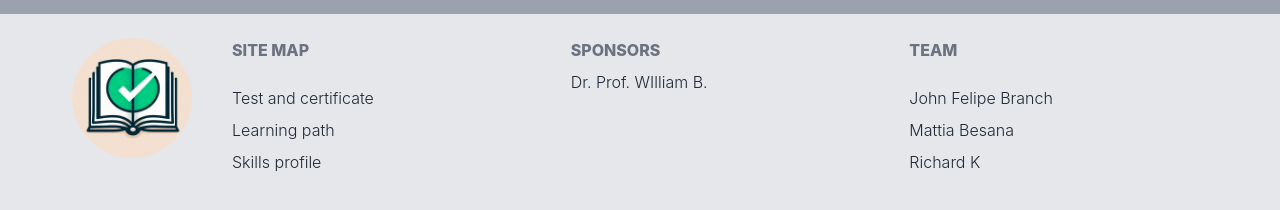
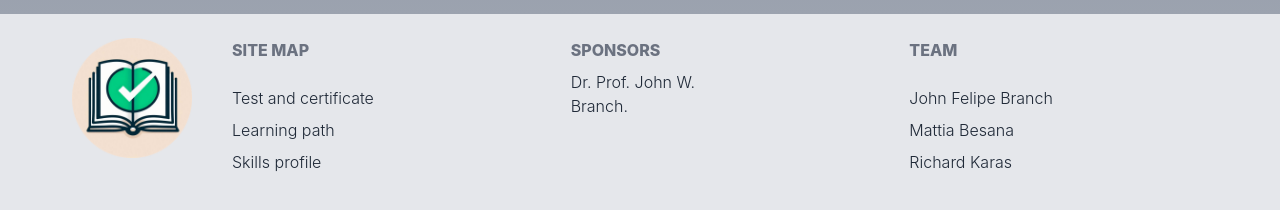
Before and after one commit to Art3Labs/ReadCert, a Next.js app: page / in a window 1280 px wide. Shown: the part 1608-1818 px from the top of the page. Built offline with nearby package versions, Linux system fonts and the light colour scheme.

Commit message:
Add files via upload

```diff
--- a/components/Footer/Footer.js
+++ b/components/Footer/Footer.js
@@ -48,7 +48,7 @@ function Footer() {
               <div className="col">
                 <ul className='list-reset mb-6'>
 
-                    <div className='font-light no-underline hover:underline text-gray-800 hover:text-green-500'>Dr. Prof. WIlliam B. </div>
+                    <div className='font-light no-underline hover:underline text-gray-800 hover:text-green-500'>Dr. Prof. John W. Branch. </div>
 
                 </ul>
               </div>
@@ -71,7 +71,7 @@ function Footer() {
                 <div className='font-light no-underline hover:underline text-gray-800 hover:text-green-500'>Mattia Besana</div>
               </li>
               <li className='mt-2 inline-block mr-2 md:block md:mr-0'>
-                <div className='font-light no-underline hover:underline text-gray-800 hover:text-green-500'>Richard K</div>
+                <div className='font-light no-underline hover:underline text-gray-800 hover:text-green-500'>Richard Karas</div>
               </li>
             </ul>
           </div>
```
